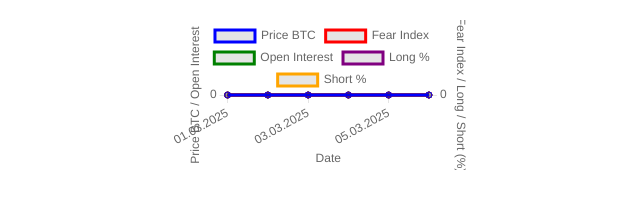
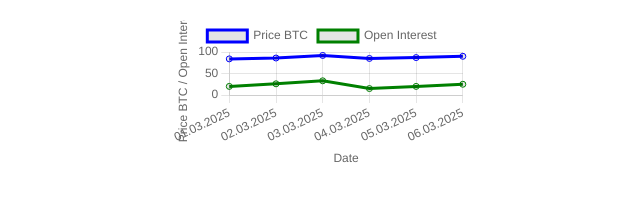
Before and after one commit to mrgunkin/market-data-public, a plain HTML site: page index.html in a window 1280 px wide. Shown: the whole page, without its empty margins (318-958 px from the left). Drawn offline with nearby package versions, Linux system fonts and the light colour scheme.

Commit message:
Update index.html
только цена биткоина (Price BTC) и открытый интерес (Open Interest)

```diff
--- a/index.html
+++ b/index.html
@@ -22,24 +22,18 @@
             const rows = data.trim().split('\n').slice(1);
             const dates = [];
             const priceBTC = [];
-            const fearIndex = [];
             const openInterest = [];
-            const long = [];
-            const short = [];
 
             rows.forEach(row => {
                 if (row) {
-                    const [date, price, fear, oi, lng, shrt] = row.split(',');
+                    const [date, price, , oi] = row.split(',');
                     dates.push(date.replace(/"/g, ''));
                     priceBTC.push(parseFloat(price.replace(/"/g, '').replace(',', '')));
-                    fearIndex.push(parseFloat(fear.replace(/"/g, '')));
                     openInterest.push(parseFloat(oi.replace(/"/g, '').replace(',', '')));
-                    long.push(parseFloat(lng.replace(/"/g, '')));
-                    short.push(parseFloat(shrt.replace(/"/g, '')));
                 }
             });
 
-            return { dates, priceBTC, fearIndex, openInterest, long, short };
+            return { dates, priceBTC, openInterest };
         }
 
         async function createChart() {
@@ -55,31 +49,13 @@
                             label: 'Price BTC',
                             data: data.priceBTC,
                             borderColor: 'blue',
-                            yAxisID: 'y1'
-                        },
-                        {
-                            label: 'Fear Index',
-                            data: data.fearIndex,
-                            borderColor: 'red',
-                            yAxisID: 'y2'
+                            yAxisID: 'y'
                         },
                         {
                             label: 'Open Interest',
                             data: data.openInterest,
                             borderColor: 'green',
-                            yAxisID: 'y1'
-                        },
-                        {
-                            label: 'Long %',
-                            data: data.long,
-                            borderColor: 'purple',
-                            yAxisID: 'y2'
-                        },
-                        {
-                            label: 'Short %',
-                            data: data.short,
-                            borderColor: 'orange',
-                            yAxisID: 'y2'
+                            yAxisID: 'y'
                         }
                     ]
                 },
@@ -92,23 +68,12 @@
                                 text: 'Date'
                             }
                         },
-                        y1: {
+                        y: {
                             type: 'linear',
                             position: 'left',
                             title: {
                                 display: true,
                                 text: 'Price BTC / Open Interest'
-                            }
-                        },
-                        y2: {
-                            type: 'linear',
-                            position: 'right',
-                            title: {
-                                display: true,
-                                text: 'Fear Index / Long / Short (%)'
-                            },
-                            grid: {
-                                drawOnChartArea: false
                             }
                         }
                     },
```
